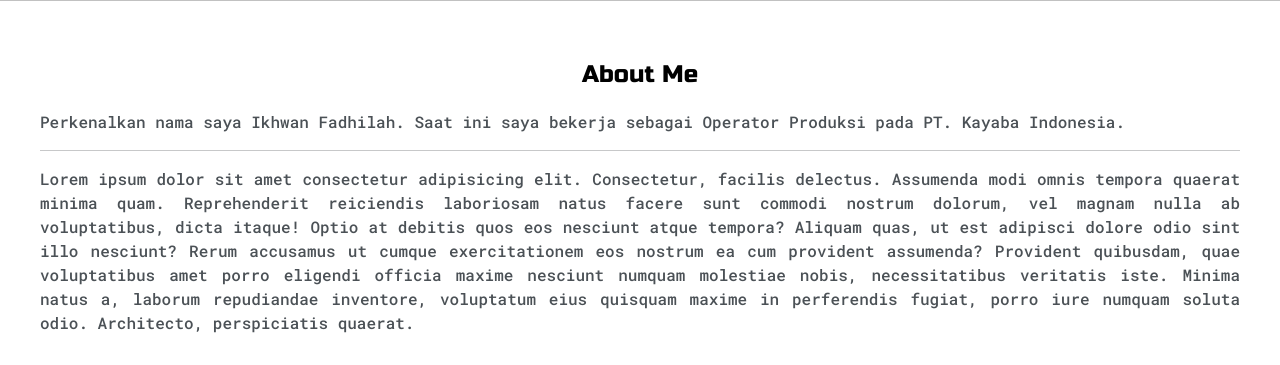
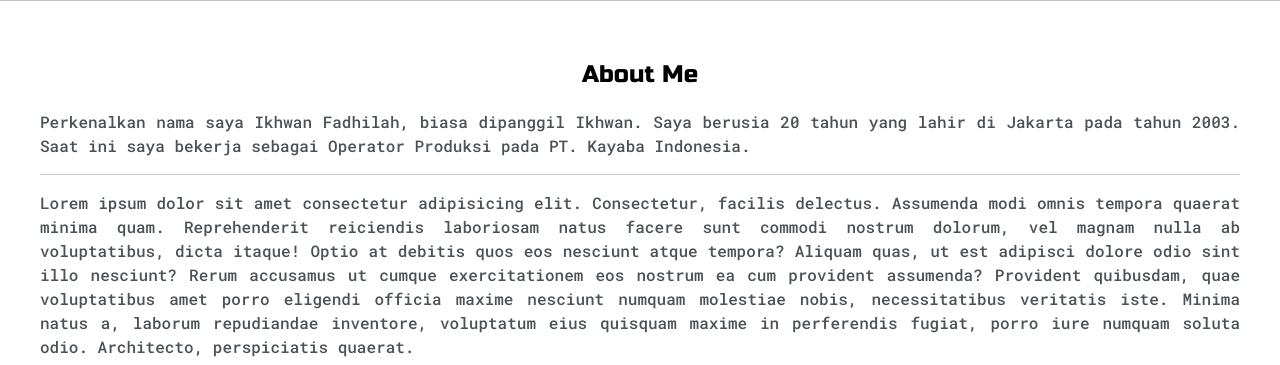
Before and after one commit to ikhwanfadhilah19/oldwebport, a plain HTML site: page index.html in a window 1280 px wide. Shown: the part 732-1097 px from the top of the page. Drawn offline with nearby package versions, Linux system fonts and the light colour scheme.

Commit message:
Update index.html

```diff
--- a/index.html
+++ b/index.html
@@ -95,7 +95,7 @@
 				<div class="about-me">
 					<h4 style="margin-top: 10px; margin-bottom: 20px; text-align: center;">About Me</h4>
 
-					<p style="text-align: justify;">Perkenalkan nama saya Ikhwan Fadhilah. Saat ini saya bekerja sebagai Operator Produksi pada PT. Kayaba Indonesia.</p>
+					<p style="text-align: justify;">Perkenalkan nama saya Ikhwan Fadhilah, biasa dipanggil Ikhwan. Saya berusia 20 tahun yang lahir di Jakarta pada tahun 2003. Saat ini saya bekerja sebagai Operator Produksi pada PT. Kayaba Indonesia.</p>
 
 					<hr>
 
```
